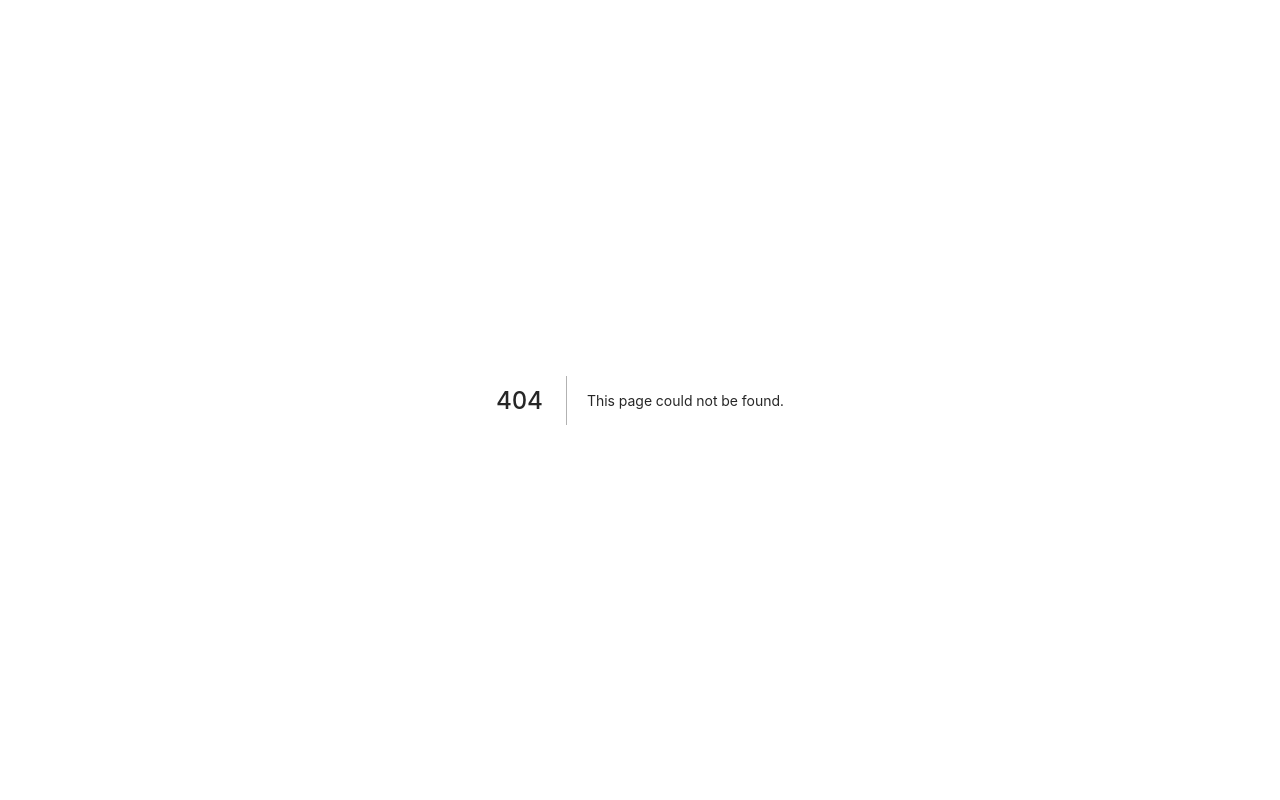
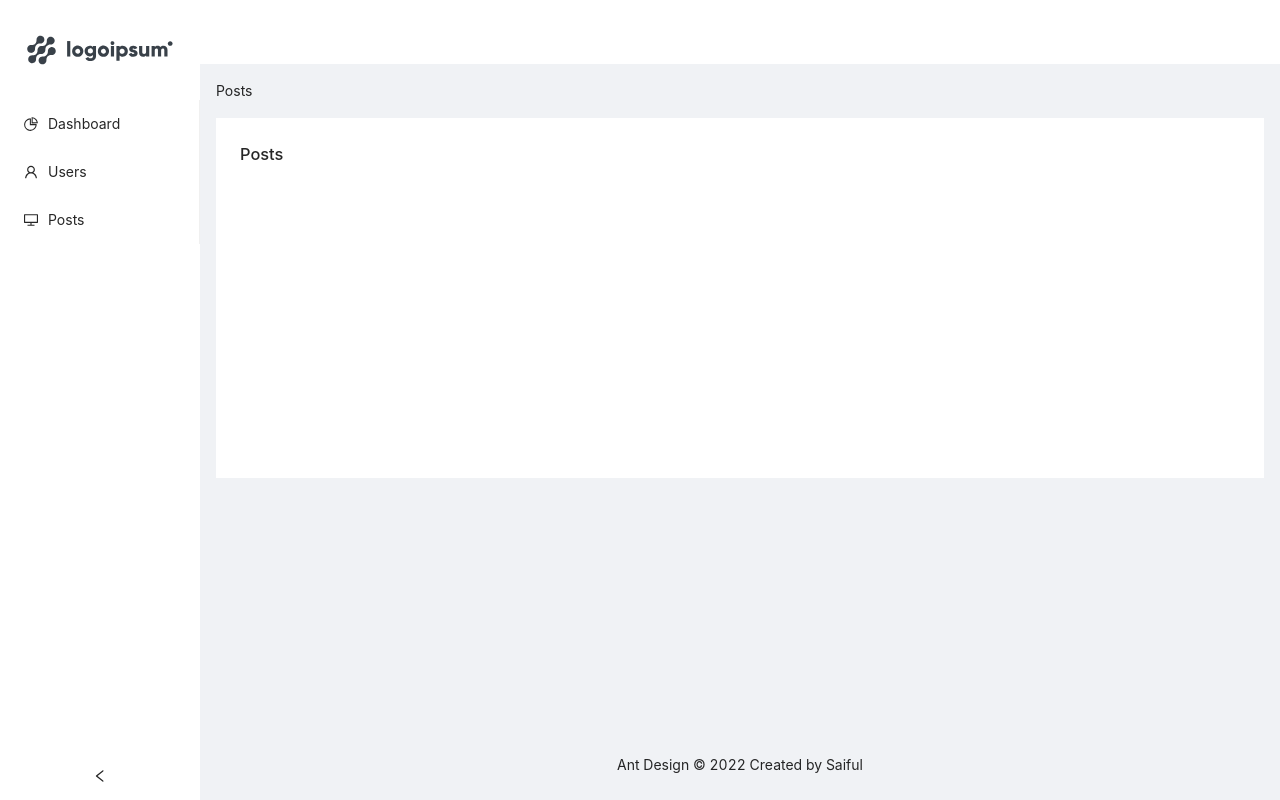
Before and after one commit to MuhdSaifulnizam15/sample_project_nextjs, a Next.js app: page /posts in a window 1280 px wide. Before the commit this address had no page. Built offline with nearby package versions, Linux system fonts and the light colour scheme.

Commit message:
feat: added dashboard and posts screen

```diff
--- a/components/Sidebar.js
+++ b/components/Sidebar.js
@@ -4,6 +4,7 @@ import { Layout, Menu } from 'antd';
 import Image from "next/image";
 import styles from '../styles/Sidebar.module.css'
 import Link from "next/link";
+import { useRouter } from "next/router";
 
 const { Sider } = Layout;
 
@@ -18,13 +19,13 @@ function getItem(label, key, icon, children) {
 
 const items = [
   getItem("Dashboard", "dashboard", <PieChartOutlined />),
-  getItem("Users", "user", <UserOutlined />,),
+  getItem("Users", "users", <UserOutlined />,),
   getItem("Posts", "posts", <DesktopOutlined />),
 ];
 
-const Sidebar = ({ href }) => {
+const Sidebar = () => {
   const [collapsed, setCollapsed] = useState(false);
-  console.log('href', href);
+  const router = useRouter();
 
   return (
     <Sider
@@ -43,6 +44,7 @@ const Sidebar = ({ href }) => {
         defaultSelectedKeys={["1"]}
         mode="inline"
         items={items}
+        onClick={(item) => router.push(`/${item.key}`)}
       />
     </Sider>
   );
--- /dev/null
+++ b/pages/posts.js
@@ -0,0 +1,58 @@
+import { Breadcrumb, Layout } from "antd";
+import Head from "next/head";
+import FooterAdmin from "../components/FooterAdmin";
+import Sidebar from "../components/Sidebar";
+
+const { Header, Content } = Layout;
+
+const Posts = () => {
+  return (
+    <>
+      <Head>
+        <title>Posts</title>
+        <meta name="description" content="Posts" />
+      </Head>
+
+      <Layout
+        style={{
+          minHeight: "100vh",
+        }}
+      >
+        <Sidebar />
+        <Layout className="site-layout">
+          <Header
+            className="site-layout-background"
+            style={{
+              padding: 0,
+            }}
+          />
+          <Content
+            style={{
+              margin: "0 16px",
+            }}
+          >
+            <Breadcrumb
+              style={{
+                margin: "16px 0",
+              }}
+            >
+              <Breadcrumb.Item>Posts</Breadcrumb.Item>
+            </Breadcrumb>
+            <div
+              className="site-layout-background"
+              style={{
+                padding: 24,
+                minHeight: 360,
+              }}
+            >
+              <h1>Posts</h1>
+            </div>
+          </Content>
+          <FooterAdmin />
+        </Layout>
+      </Layout>
+    </>
+  );
+};
+
+export default Posts;
```
Also changed, not shown: pages/dashboard.js (added, +58 -0 lines), pages/user.js (deleted, +0 -103 lines), pages/users.js (added, +118 -0 lines).
